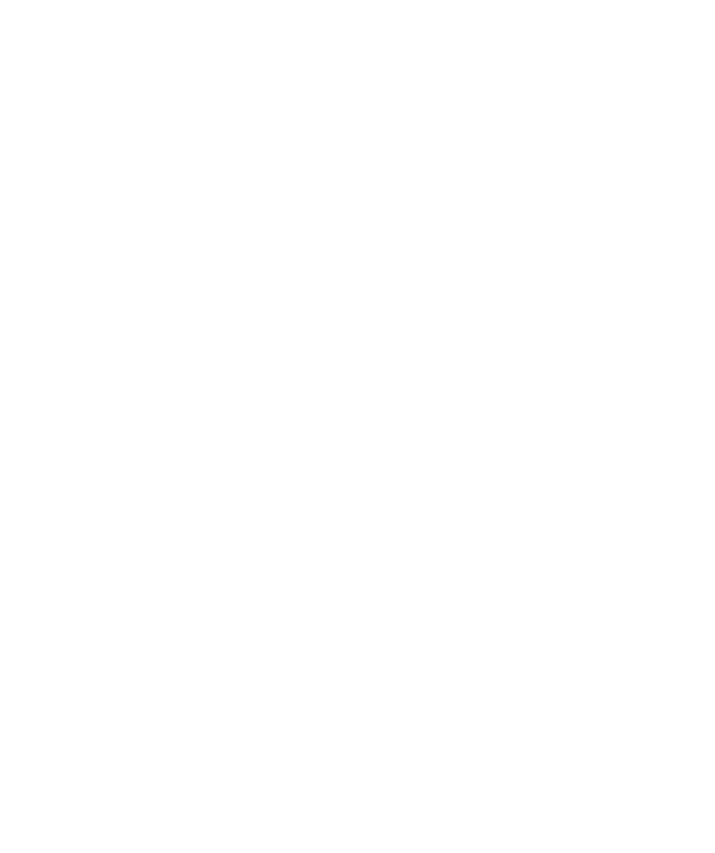
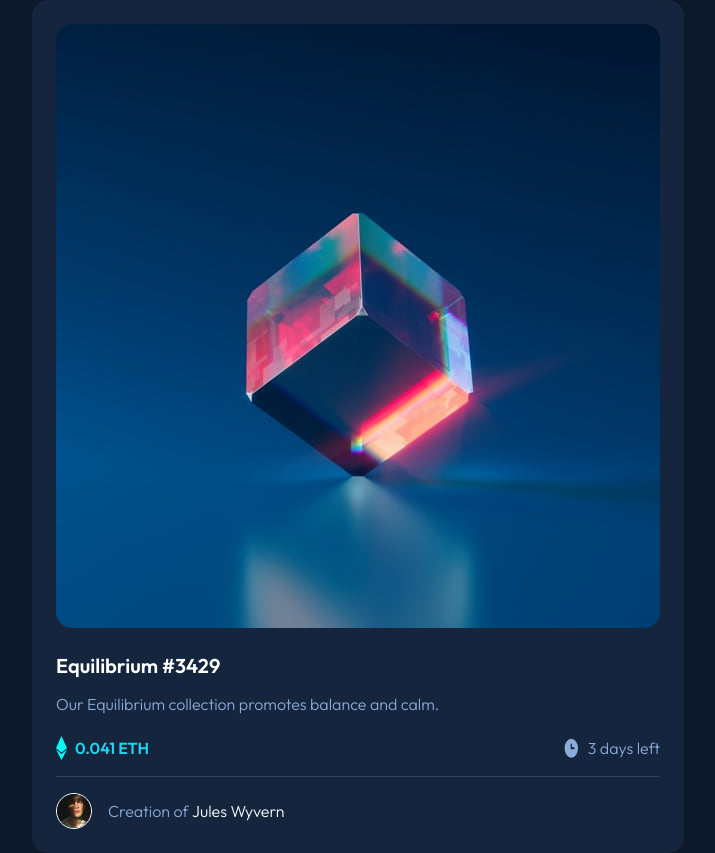
Before and after one commit to LeeConnelly12/nft-preview-card, a website built with Vite: page index.html in a window 1280 px wide. Shown: the whole page, without its empty margins (282-997 px from the left). Before the commit the page ends 800 px from the top, so only its background shows below. Built offline with nearby package versions, Linux system fonts and the light colour scheme.

Commit message:
Create card component

```diff
--- a/index.html
+++ b/index.html
@@ -8,7 +8,33 @@
     <script type="module" src="/main.js"></script>
     <link rel="stylesheet" href="/style.css">
   </head>
-  <body>
-    <div id="app"></div>
+  <body class="antialiased bg-slate-900 text-cyan-300 font-light grid place-items-center min-h-screen px-6">
+
+    <main class="bg-slate-800 p-6 rounded-2xl">
+        <article>
+            <img src="/equilibrium.jpg" alt="Cube balancing on one of it's corners." class="rounded-2xl">
+            <h1 class="text-white capitalize text-xl pt-6 font-bold">equilibrium #3429</h1>
+            <p class="font-light pt-3">Our Equilibrium collection promotes balance and calm.</p>
+            <div class="flex justify-between pt-5">
+                <div class="flex gap-2">
+                    <img src="/ethereum.svg" alt="Ethereum's logo.">
+                    <div class="uppercase shrink-0 text-cyan-400 font-bold">0.041 ETH</div>
+                </div>
+                <div class="flex gap-2">
+                    <img src="/clock.svg" alt="A clock.">
+                    <div class="shrink-0 font-light">3 days left</div>
+                </div>
+            </div>
+            <hr class="border-slate-700 mt-4">
+            <div class="flex items-center gap-4 pt-4">
+                <img src="/avatar.png" alt="Photo of Jules Wyvern." class="border border-white rounded-full" width="36">
+                <div>
+                    Creation of
+                    <address class="text-white not-italic inline">Jules Wyvern</address>
+                </div>
+            </div>
+        </article>
+    </main>
+
   </body>
 </html>
```
Also changed, not shown: public/avatar.png (added), public/clock.svg (added), public/equilibrium.jpg (added), public/ethereum.svg (added).
